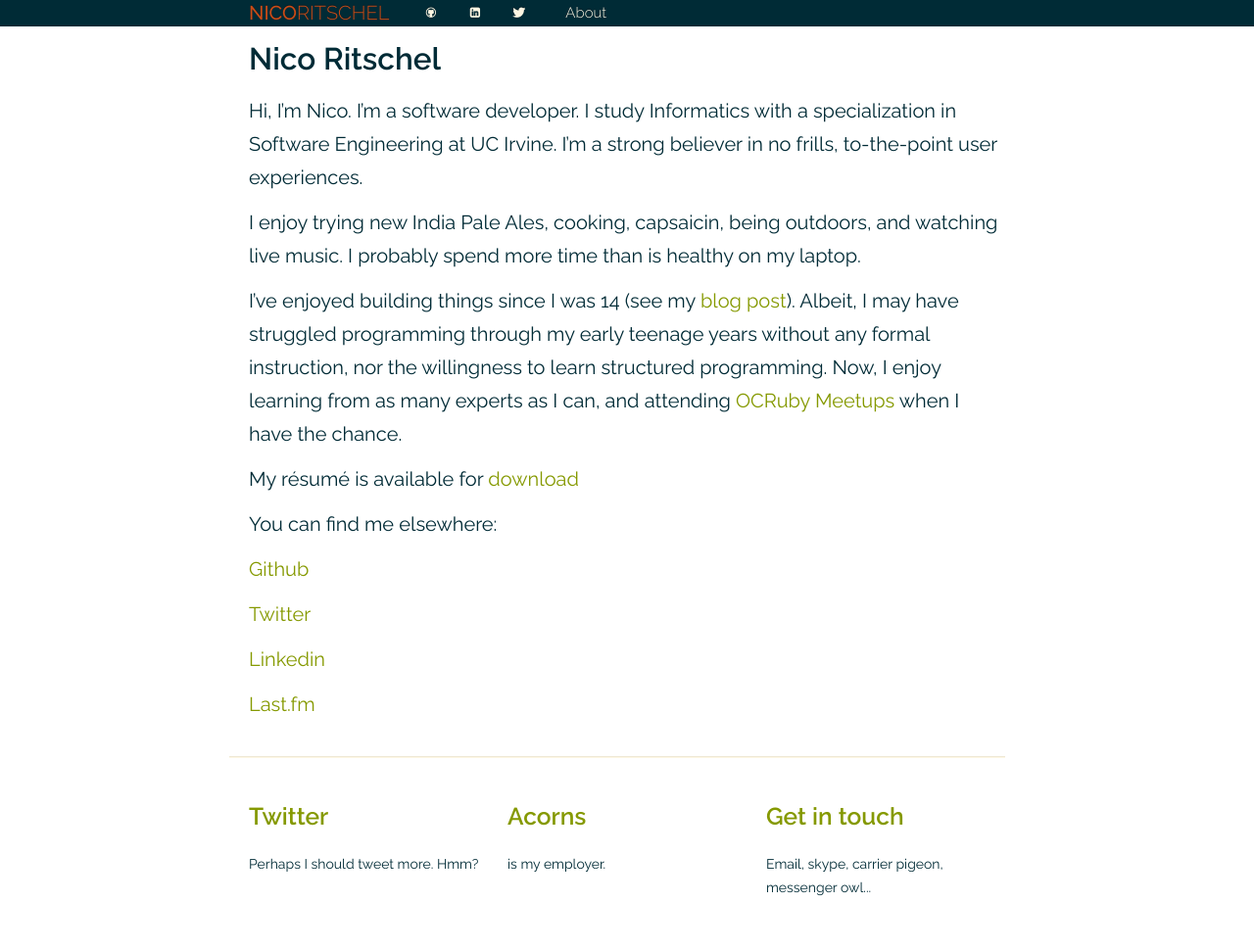
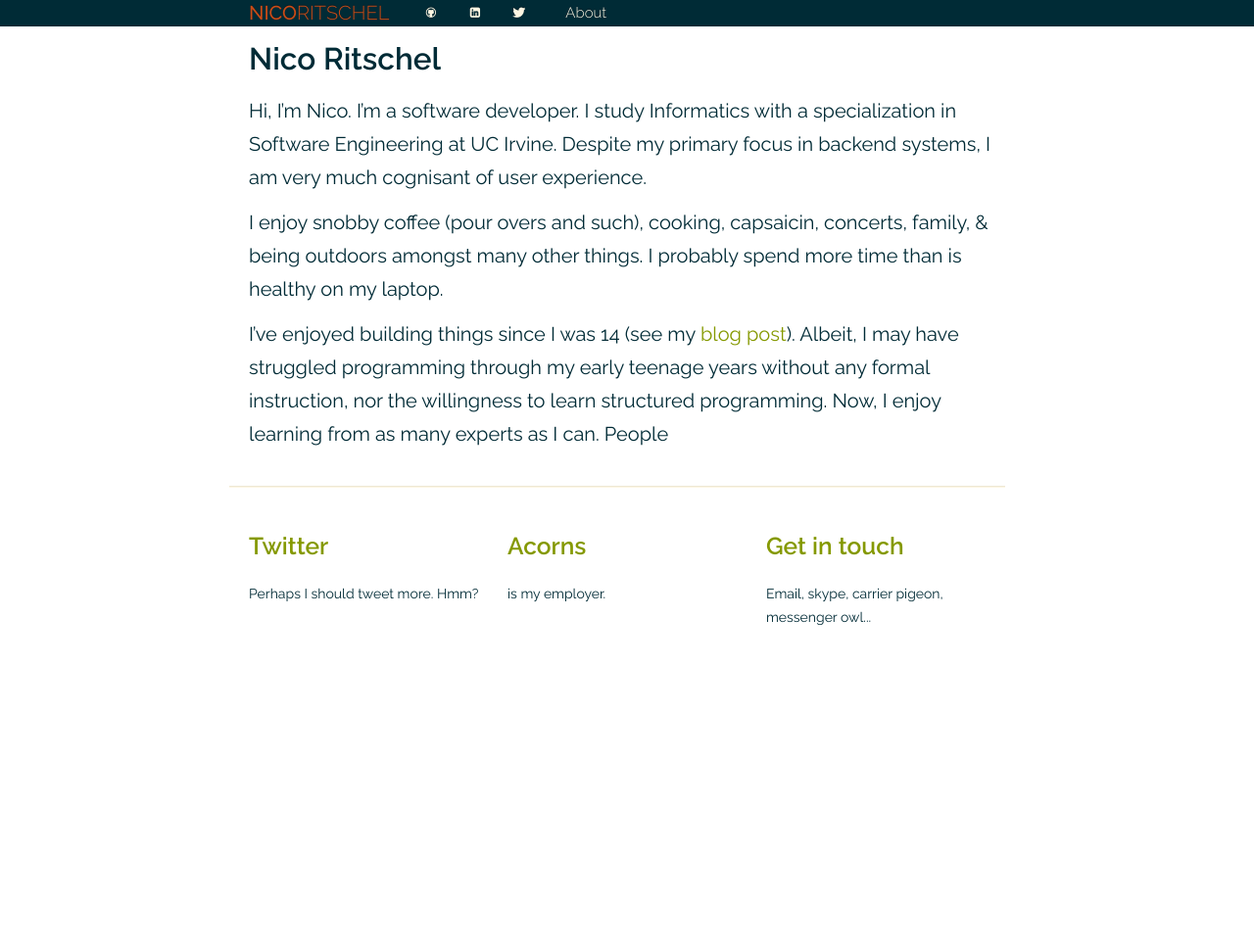
Before and after one commit to nicosuave/nicosuave.github.io, a Jekyll site: the page built from about.md, in a window 1280 px wide. Shown: the whole page at 98% size. Built offline with Jekyll 4.4.1, drawn with Linux system fonts in a browser that asks for light colours; nearby versions of some CDN libraries; Markdown is read by kramdown in place of the engine named in the settings; after the commit the page ends 900 px from its top, so only the background shows below that.

Commit message:
Update about.md

```diff
--- a/about.md
+++ b/about.md
@@ -5,20 +5,8 @@ header_image: none
 ---
 <h2>{{ page.title }}</h2>
 
-Hi, I'm Nico. I'm a software developer. I study Informatics with a specialization in Software Engineering at UC Irvine. I'm a strong believer in no frills, to-the-point user experiences.
+Hi, I'm Nico. I'm a software developer. I study Informatics with a specialization in Software Engineering at UC Irvine. Despite my primary focus in backend systems, I am very much cognisant of user experience.
 
-I enjoy trying new India Pale Ales, cooking, capsaicin, being outdoors, and watching live music. I probably spend more time than is healthy on my laptop.
+I enjoy snobby coffee (pour overs and such), cooking, capsaicin, concerts, family, & being outdoors amongst many other things. I probably spend more time than is healthy on my laptop.
 
-I've enjoyed building things since I was 14 (see my [blog post](/Reminiscing.html)). Albeit, I may have struggled programming through my early teenage years without any formal instruction, nor the willingness to learn structured programming. Now, I enjoy learning from as many experts as I can, and attending [OCRuby Meetups](http://www.meetup.com/ocruby/) when I have the chance.
-
-My résumé is available for [download](/pdfs/resume.pdf "Résumé, Nico Ritschel")
-
-You can find me elsewhere:
-
-[Github](https://github.com/nicosuave)
-
-[Twitter](https://twitter.com/nicoritschel)
-
-[Linkedin](http://www.linkedin.com/profile/view?id=93588951)
-
-[Last.fm](http://www.last.fm/user/nicoritschel)
+I've enjoyed building things since I was 14 (see my [blog post](/Reminiscing.html)). Albeit, I may have struggled programming through my early teenage years without any formal instruction, nor the willingness to learn structured programming. Now, I enjoy learning from as many experts as I can. People
```
